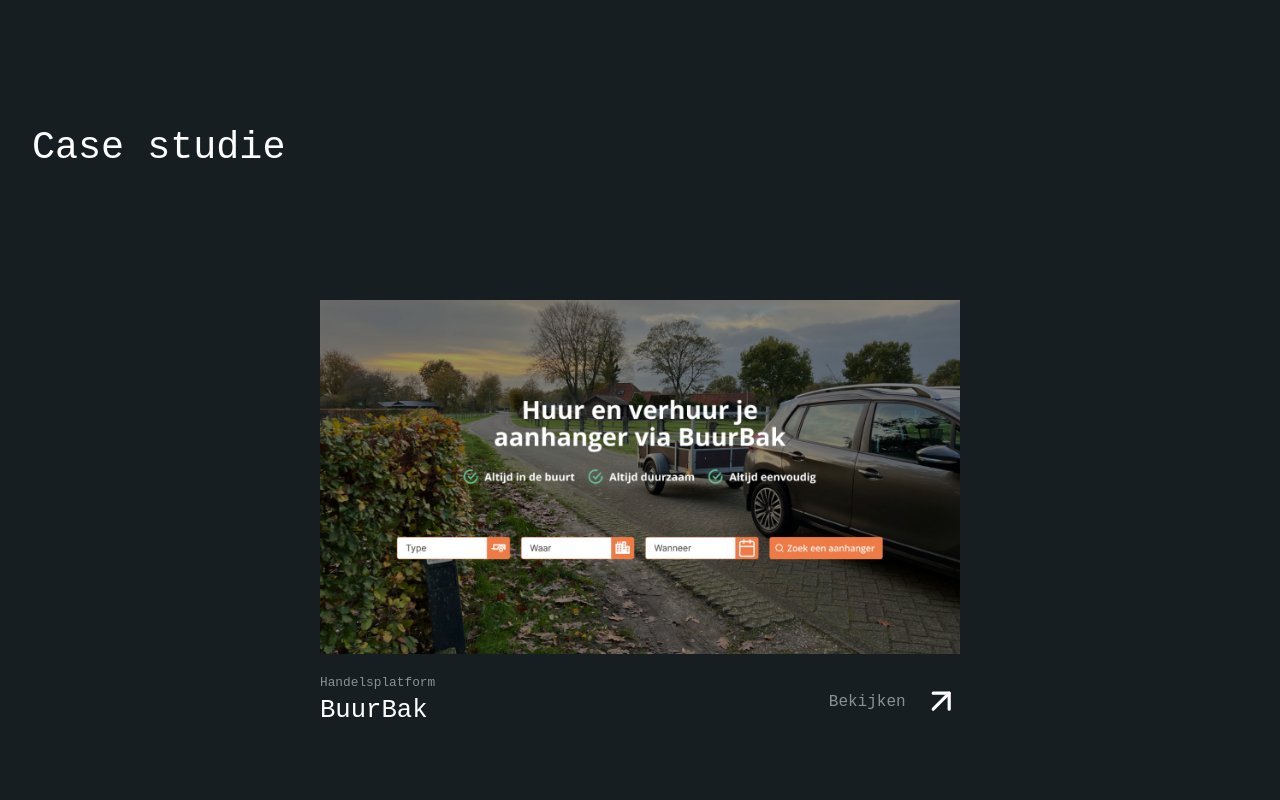
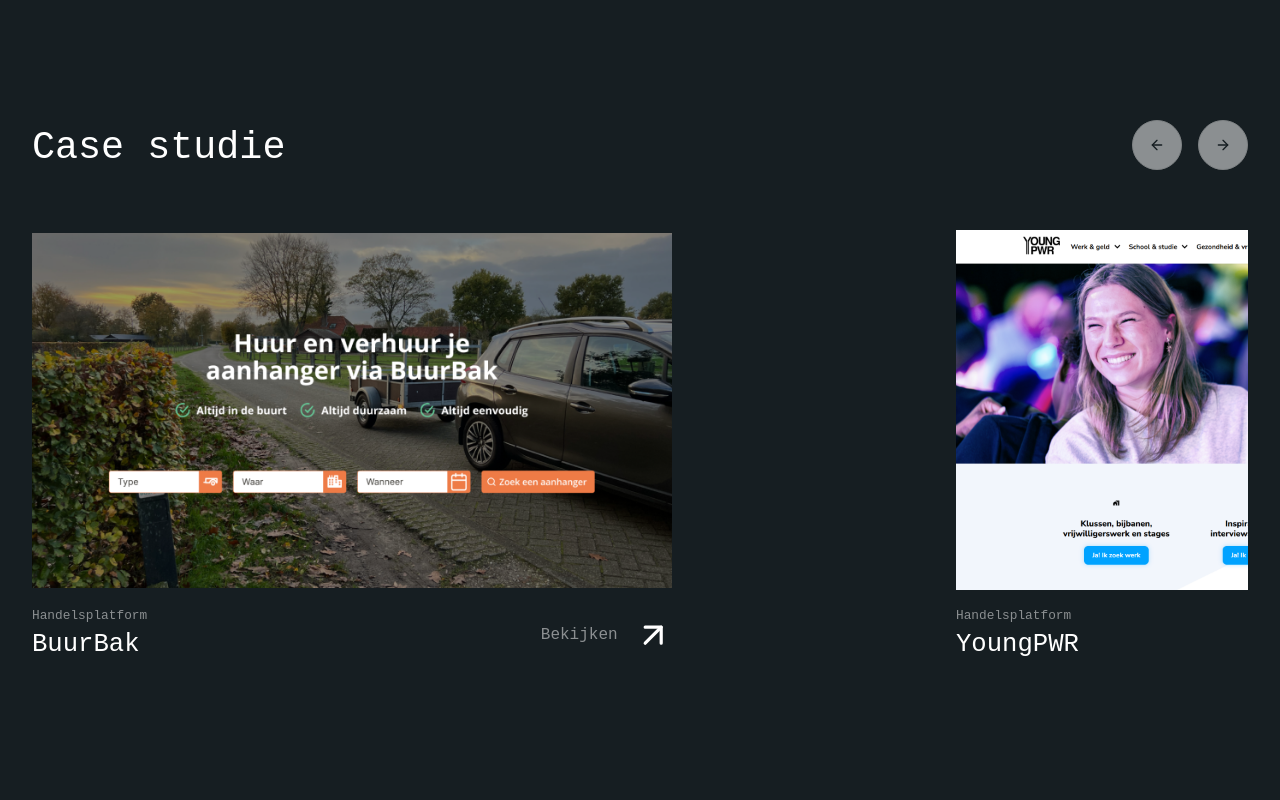
Before and after one commit to Luukvdijk/luukvandijk.com, a Next.js app: page / in a window 1280 px wide. Shown: the part 1480-2280 px from the top of the page. Built offline with nearby package versions, Linux system fonts and the light colour scheme; no server answers.

Commit message:
added youngpwr case studie

```diff
--- a/app/components/CaseStudie.tsx
+++ b/app/components/CaseStudie.tsx
@@ -1,6 +1,13 @@
 import { ArrowUpRight } from "lucide-react";
 import Image from "next/image";
 import Link from "next/link";
+import {
+  Carousel,
+  CarouselContent,
+  CarouselItem,
+  CarouselNext,
+  CarouselPrevious,
+} from "./ui/carousel";
 
 const CaseStudie = () => {
   const caseStudie = [
@@ -10,25 +17,34 @@
       cat: "Handelsplatform",
       href: "/buurbak",
     },
-    // {
-    //   title: "YoungPWR",
-    //   img: "/images/youngpwr/cover.png",
-    //   cat: "Handelsplatform",
-    //   href: "/youngpwr",
-    // },
+    {
+      title: "YoungPWR",
+      img: "/images/youngpwr/cover.png",
+      cat: "Handelsplatform",
+      href: "/youngpwr",
+    },
   ];
 
   return (
     <div className="w-full h-dvh flex flex-col px-8">
+      <Carousel opts={{ loop: true }}>
+        <div className="flex flex-col w-full sm:flex-row sm:justify-between">
           <h2 className="text-[12vw] sm:text-[3vw] w-fit mb-4 p-0 m-0">
             Case studie
           </h2>
-      <div className="flex-1 flex max-h-[80vh] justify-center items-center">
+          <div className="hidden sm:flex flex-row gap-4">
+            <CarouselPrevious />
+            <CarouselNext />
+          </div>
+        </div>
+
+        <div className="flex-1 flex h-full max-h-[80vh] justify-center items-center">
+          <CarouselContent className="flex-1 flex h-full">
             {caseStudie.map((item) => (
+              <CarouselItem key={item.title} className="sm:basis-3/4">
                 <Link
                   href={`/case-studies${item.href}`}
-            key={item.title}
-            className="flex flex-col gap-4 w-full max-w-[90vw] sm:max-w-none sm:w-[50vw]"
+                  className="flex-1 flex flex-col gap-4 w-full max-w-[90vw] sm:max-w-none sm:w-[50vw]"
                 >
                   <div className="relative w-full h-auto aspect-video">
                     <Image
@@ -55,8 +71,11 @@
                     </div>
                   </div>
                 </Link>
+              </CarouselItem>
             ))}
+          </CarouselContent>
         </div>
+      </Carousel>
     </div>
   );
 };
```
Lines whose indentation alone changed are shown as unchanged.
